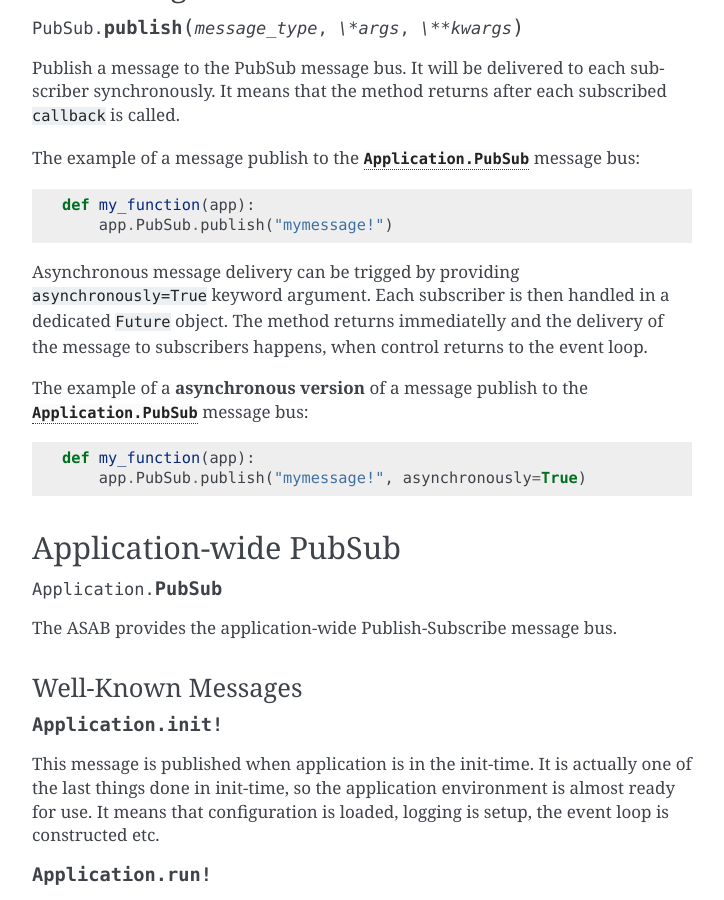
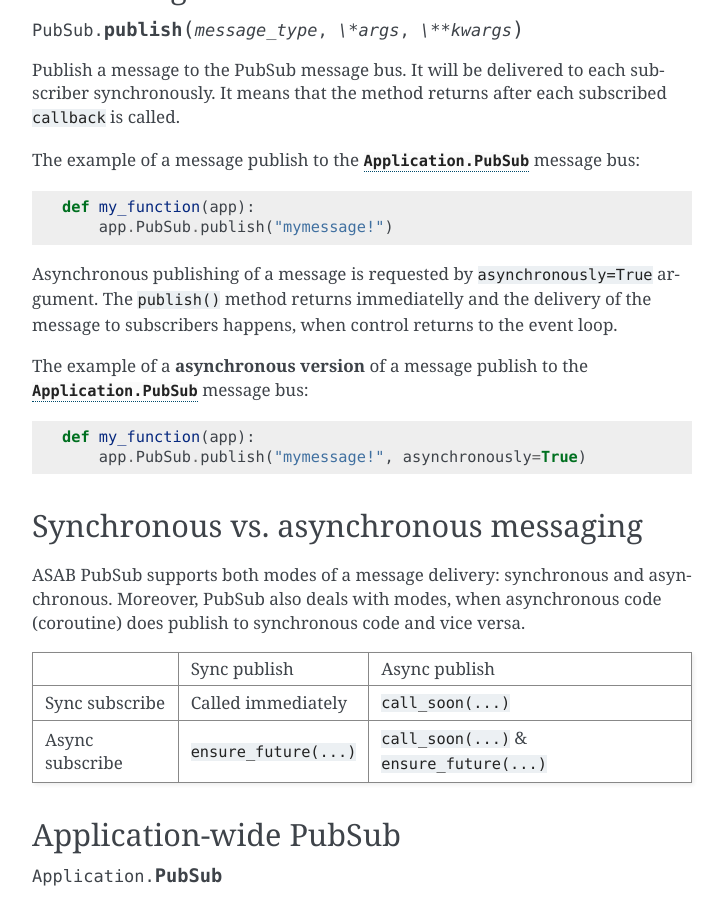
Before and after one commit to TeskaLabs/asab, a Sphinx documentation site: the page built from doc/asab/pubsub.rst, in a window 1280 px wide and 900 px high, scrolled down 1951 px. Shown: the whole window, without its empty margins (388-1112 px from the left). Built offline with Sphinx 7.4.7, drawn with Linux system fonts in a browser that asks for light colours; the version number is read from the project's files by our own code; some of the changed text lies outside the part shown.

Commit message:
Improve on the PubSub documentation.

```diff
--- a/doc/asab/pubsub.rst
+++ b/doc/asab/pubsub.rst
@@ -26,7 +26,7 @@ Subscription
 
 Subscribe to a message type. Messages will be delivered to a ``callback`` callable (function or method).
 The ``callback`` can be a standard callable or an ``async`` coroutine.
-Asynchronous ``callback`` means that the delivery of the message will happen in a coroutine, asynchronously.
+Asynchronous ``callback`` means that the delivery of the message will happen in a ``Future``, asynchronously.
 
 ``Callback`` callable will be called with the first argument
 
@@ -104,9 +104,8 @@ The example of a message publish to the :any:`Application.PubSub` message bus:
 	    app.PubSub.publish("mymessage!")
 
 
-Asynchronous message delivery can be trigged by providing ``asynchronously=True`` keyword argument.
-Each subscriber is then handled in a dedicated ``Future`` object.
-The method returns immediatelly and the delivery of the message to subscribers happens, when control returns to the event loop.
+Asynchronous publishing of a message is requested by ``asynchronously=True`` argument.
+The ``publish()`` method returns immediatelly and the delivery of the message to subscribers happens, when control returns to the event loop.
 
 The example of a **asynchronous version** of a message publish to the :any:`Application.PubSub` message bus:
 
@@ -115,6 +114,20 @@ The example of a **asynchronous version** of a message publish to the :any:`Appl
 	def my_function(app):
 	    app.PubSub.publish("mymessage!", asynchronously=True)
 
+
+Synchronous vs. asynchronous messaging
+--------------------------------------
+
+ASAB PubSub supports both modes of a message delivery: synchronous and asynchronous.
+Moreover, PubSub also deals with modes, when asynchronous code (coroutine) does publish to synchronous code and vice versa.
+
++-----------------+------------------------+---------------------------------------------+
+|                 | Sync publish           | Async publish                               |
++-----------------+------------------------+---------------------------------------------+
+| Sync subscribe  | Called immediately     | ``call_soon(...)``                          |
++-----------------+------------------------+---------------------------------------------+
+| Async subscribe | ``ensure_future(...)`` | ``call_soon(...)`` & ``ensure_future(...)`` |
++-----------------+------------------------+---------------------------------------------+
 
 
 Application-wide PubSub
```
